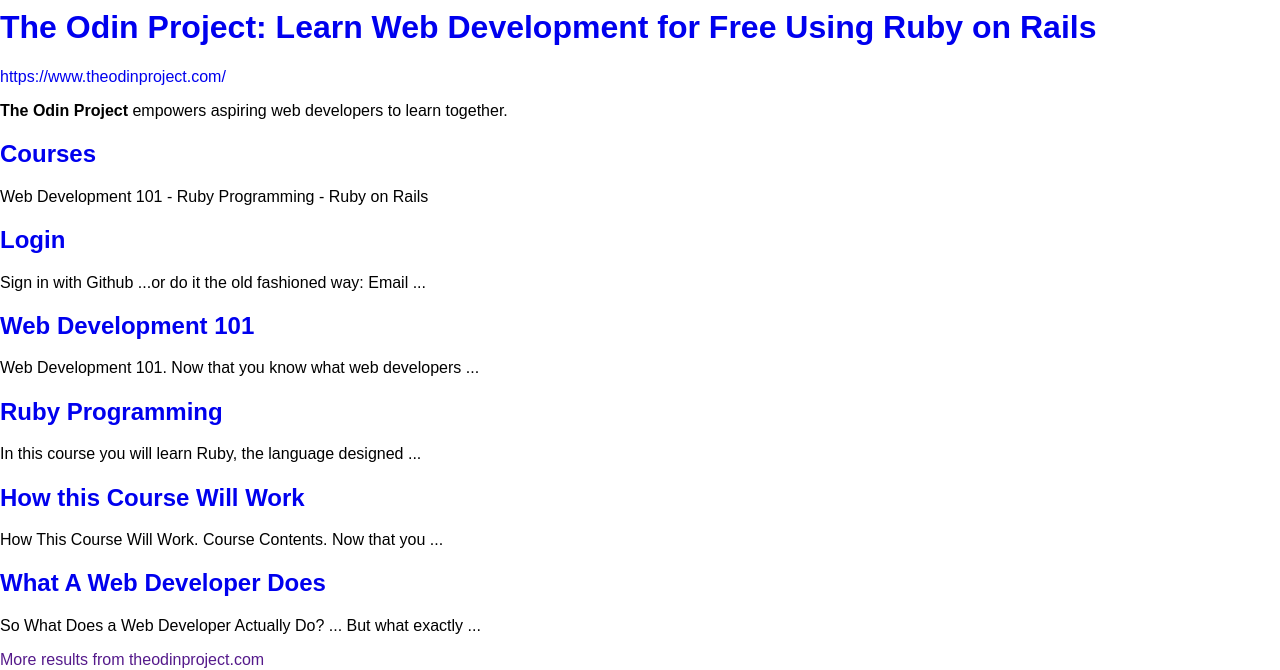
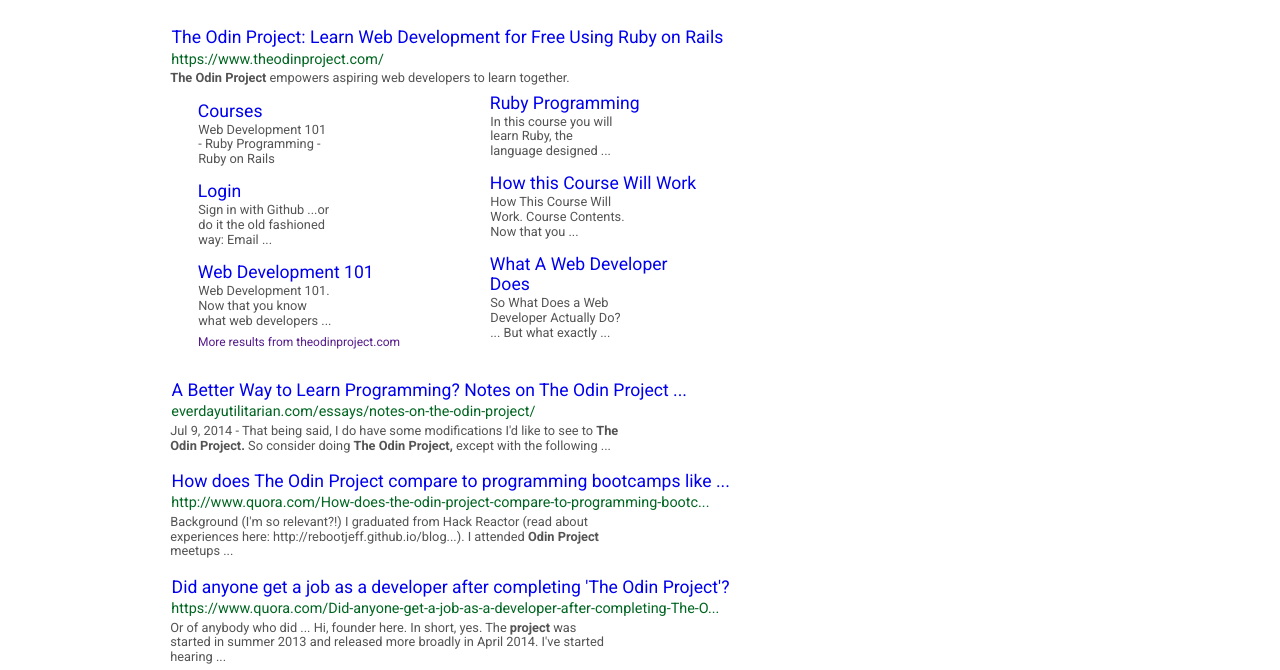
Before and after one commit to allieempire/google-search, a plain HTML site: page index.html in a window 1280 px wide. Shown: the part 158-828 px from the top of the page. Drawn offline with Linux system fonts and the light colour scheme.

Commit message:
Added body style

```diff
--- a/css/main.css
+++ b/css/main.css
@@ -7,6 +7,7 @@
 	max-width: 100%;
 	max-height: 100%;
 	box-sizing: border-box;
+	font-family: 'Roboto', sans-serif;
 	/*color: #222;*/
 }
 
@@ -113,3 +114,76 @@ input {
 /* =================================
 	END HEADER STYLES
 =================================== */
+
+
+/* =================================
+	BODY STYLES
+=================================== */
+
+main {
+	/*max-width: 45%*/
+}
+
+#results-time {
+	font-size: .8em;
+	color: #808080;
+	display: inline-block;
+	margin-left: 13.25em;
+	margin-top: 1em;
+	margin-bottom: 1em;
+}
+
+h1 {
+	font-size: 1.1em;
+	font-weight: normal;
+	margin-left: 9.75em;
+	margin-bottom: -.8em;
+	margin-top: 1em;
+	max-width: 45%
+}
+
+h2 {
+	font-size: 1.1em;
+	font-weight: normal;
+	margin-left: 9.65em;
+}
+
+.sub-right {
+	max-width: 30%;
+	position: absolute;
+	left: 20em;
+	top: 14.75em;
+}
+
+.sub-left {
+	max-width: 30%;
+	margin-left: 1.75em;
+}
+
+.site-blue {
+	font-size: .75em;
+	position: relative;
+	top: -1em;
+	left: 16.5em;
+}
+
+.description {
+	font-size: .8em;
+	color: #545454;
+	margin-left: 13.3em;
+	margin-top: -1em;
+	max-width: 35%
+}
+
+.site-green {
+	font-size: .9em;
+	color: #006621;
+	/*display: inline-block;*/
+	margin-left: 11.9em;
+	/*margin-top: -1em;*/
+}
+
+
+/* =================================
+	END BODY STYLES
+=================================== */
```
